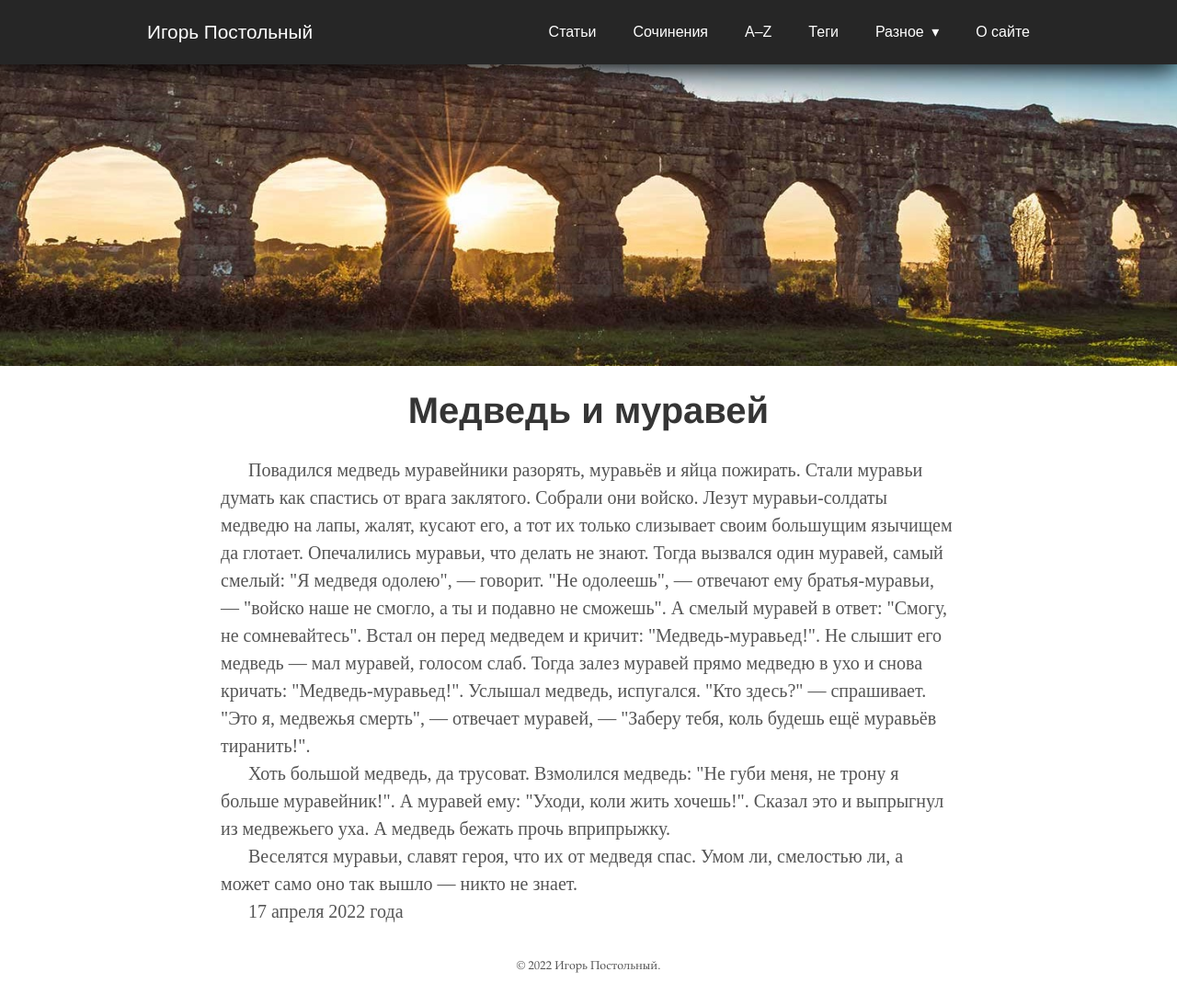
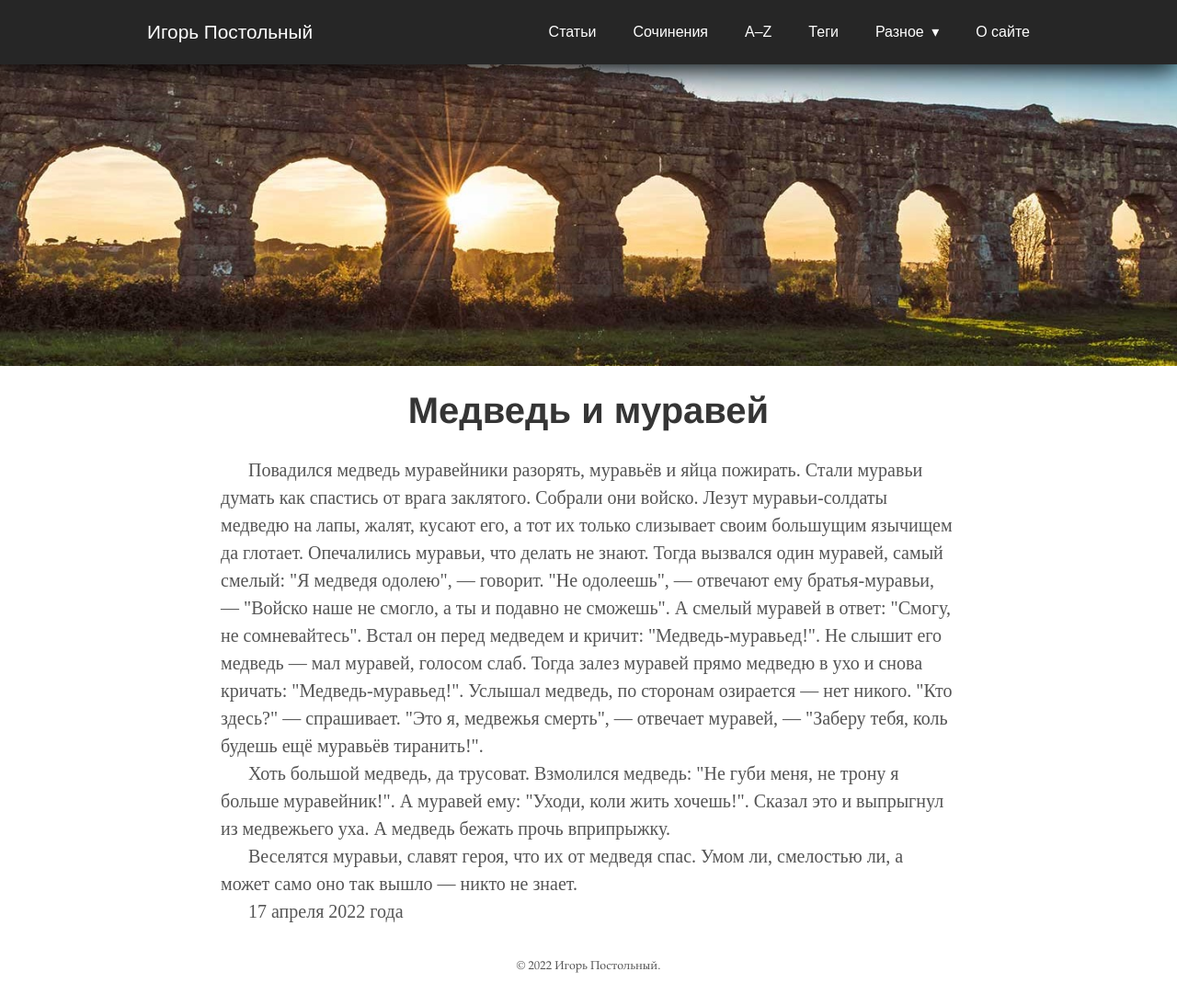
Before and after one commit to postolny/postolny.github.io, a Jekyll site: the page built from _pages/medved-i-muravej.html, in a window 1280 px wide. Shown: the whole page at 92% size. Built offline with Jekyll 4.4.1, drawn with Linux system fonts in a browser that asks for light colours.

Commit message:
Add files via upload

```diff
--- a/_pages/medved-i-muravej.html
+++ b/_pages/medved-i-muravej.html
@@ -8,7 +8,7 @@ permalink: /medved-i-muravej/
 
 <h1>{{ page.title }}</h1>
 <article>
-  <p>Повадился медведь муравейники разорять, муравьёв и яйца пожирать. Стали муравьи думать как спастись от врага заклятого. Собрали они войско. Лезут муравьи-солдаты медведю на лапы, жалят, кусают его, а тот их только слизывает своим большущим язычищем да глотает. Опечалились муравьи, что делать не знают. Тогда вызвался один муравей, самый смелый: "Я медведя одолею", — говорит. "Не одолеешь", — отвечают ему братья-муравьи, — "войско наше не смогло, а ты и подавно не сможешь". А смелый муравей в ответ: "Смогу, не сомневайтесь". Встал он перед медведем и кричит: "Медведь-муравьед!". Не слышит его медведь — мал муравей, голосом слаб. Тогда залез муравей прямо медведю в ухо и снова кричать: "Медведь-муравьед!". Услышал медведь, испугался. "Кто здесь?" — спрашивает. "Это я, медвежья смерть", — отвечает муравей, — "Заберу тебя, коль будешь ещё муравьёв тиранить!".</p>
+  <p>Повадился медведь муравейники разорять, муравьёв и яйца пожирать. Стали муравьи думать как спастись от врага заклятого. Собрали они войско. Лезут муравьи-солдаты медведю на лапы, жалят, кусают его, а тот их только слизывает своим большущим язычищем да глотает. Опечалились муравьи, что делать не знают. Тогда вызвался один муравей, самый смелый: "Я медведя одолею", — говорит. "Не одолеешь", — отвечают ему братья-муравьи, — "Войско наше не смогло, а ты и подавно не сможешь". А смелый муравей в ответ: "Смогу, не сомневайтесь". Встал он перед медведем и кричит: "Медведь-муравьед!". Не слышит его медведь — мал муравей, голосом слаб. Тогда залез муравей прямо медведю в ухо и снова кричать: "Медведь-муравьед!". Услышал медведь, по сторонам озирается — нет никого. "Кто здесь?" — спрашивает. "Это я, медвежья смерть", — отвечает муравей, — "Заберу тебя, коль будешь ещё муравьёв тиранить!".</p>
   <p>Хоть большой медведь, да трусоват. Взмолился медведь: "Не губи меня, не трону я больше муравейник!". А муравей ему: "Уходи, коли жить хочешь!". Сказал это и выпрыгнул из медвежьего уха. А медведь бежать прочь вприпрыжку.</p>
   <p>Веселятся муравьи, славят героя, что их от медведя спас. Умом ли, смелостью ли, а может само оно так вышло — никто не знает.</p>
   <p>17 апреля 2022 года</p>
```
